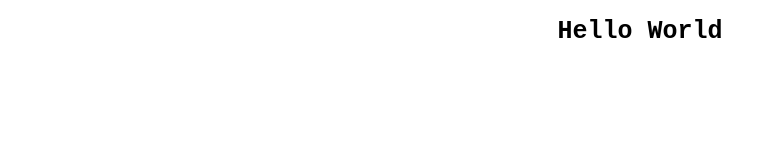
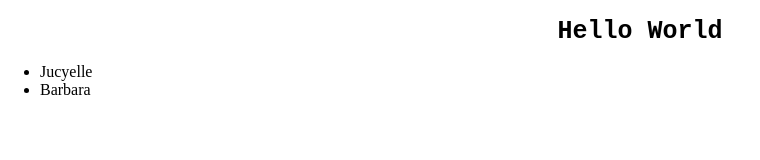
Before and after one commit to Jucyelle/html_inicial, a plain HTML site: page PagHtml/index.html in a window 1280 px wide. Shown: the whole page, without its empty margins (0-760 px from the left). Drawn offline with Linux system fonts and the light colour scheme.

Commit message:
Página HTML com 'Hello World' mais pessoa 1 e pessoa 2.

```diff
--- a/PagHtml/index.html
+++ b/PagHtml/index.html
@@ -9,5 +9,7 @@
 
     <body class="background">
         <h1>Hello World</h1>
+        <ul><li>Jucyelle</li>
+        <li>Barbara</li></ul>
     </body>
 </html>
```
